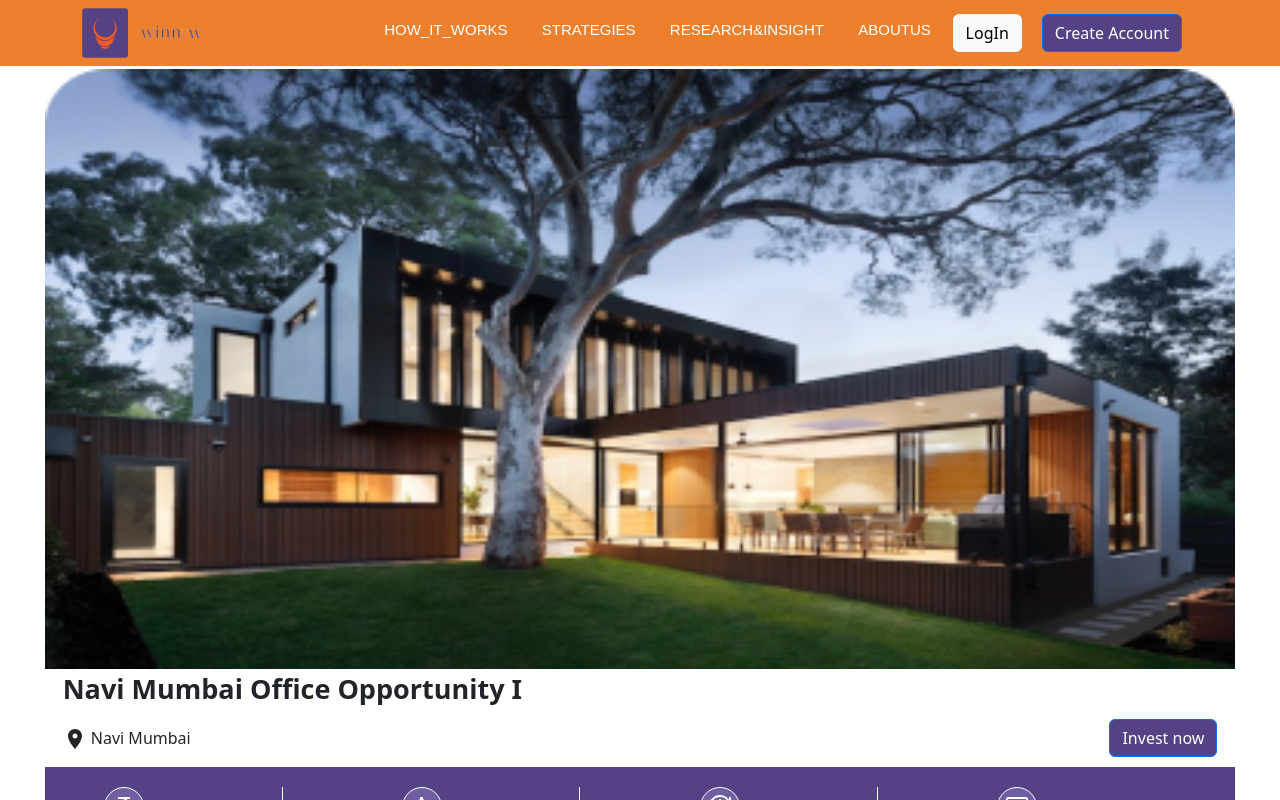
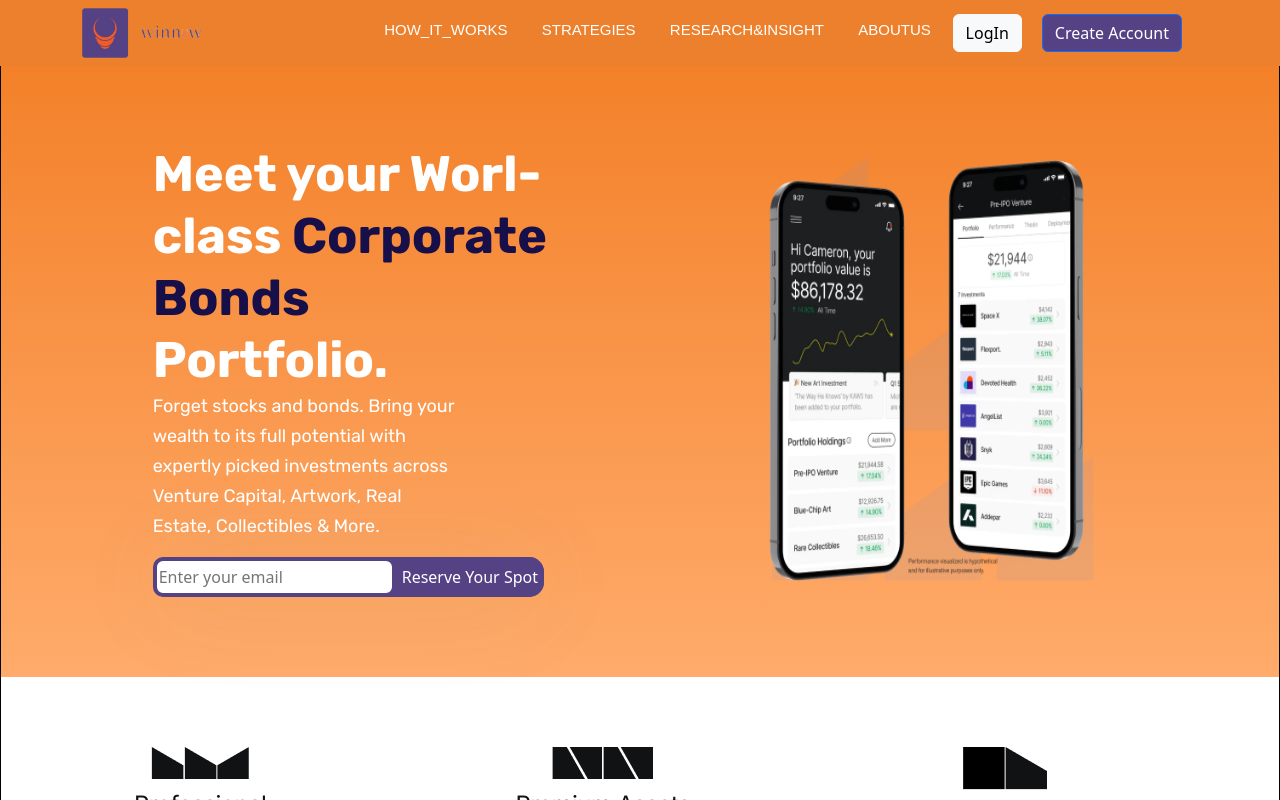
Before and after one commit to Ppreedam/winnow, a React (Create React App) app in the folder client/: page / in a window 1280 px wide. Shown: the top 800 px of the page. Built offline with nearby package versions, Linux system fonts and the light colour scheme.

Commit message:
Add changes

```diff
--- a/client/src/App.js
+++ b/client/src/App.js
@@ -15,8 +15,8 @@ function App() {
     <>
     <div>
       {/* <CollapsibleExample /> */}
-      {/* <AllRoutes/> */}
-      <ProductDescription/>
+      <AllRoutes/>
+      {/* <ProductDescription/> */}
       {/* <Account/> */}
       {/* <Portfolio/> */}
       {/* <Wallet/> */}
```
